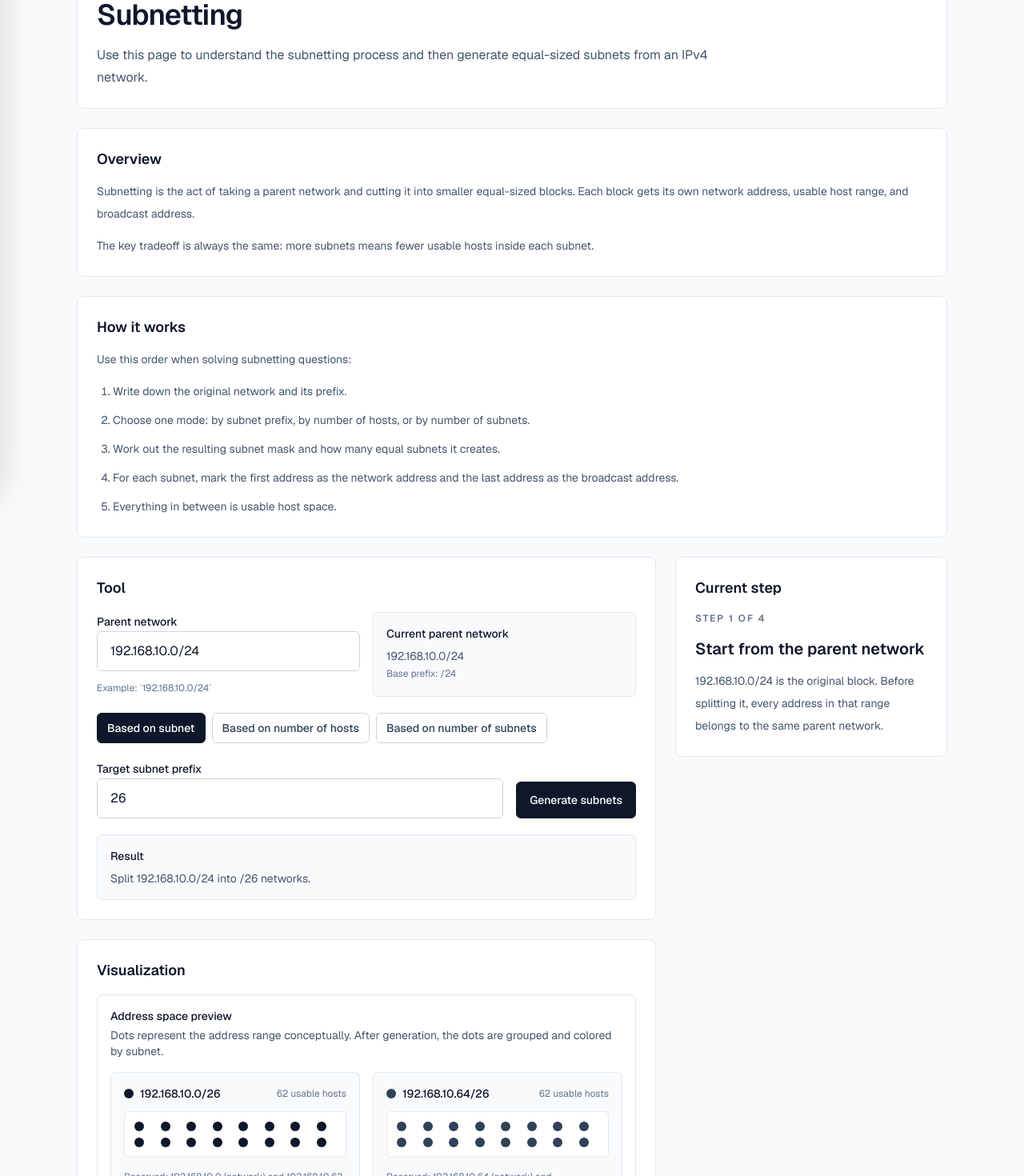
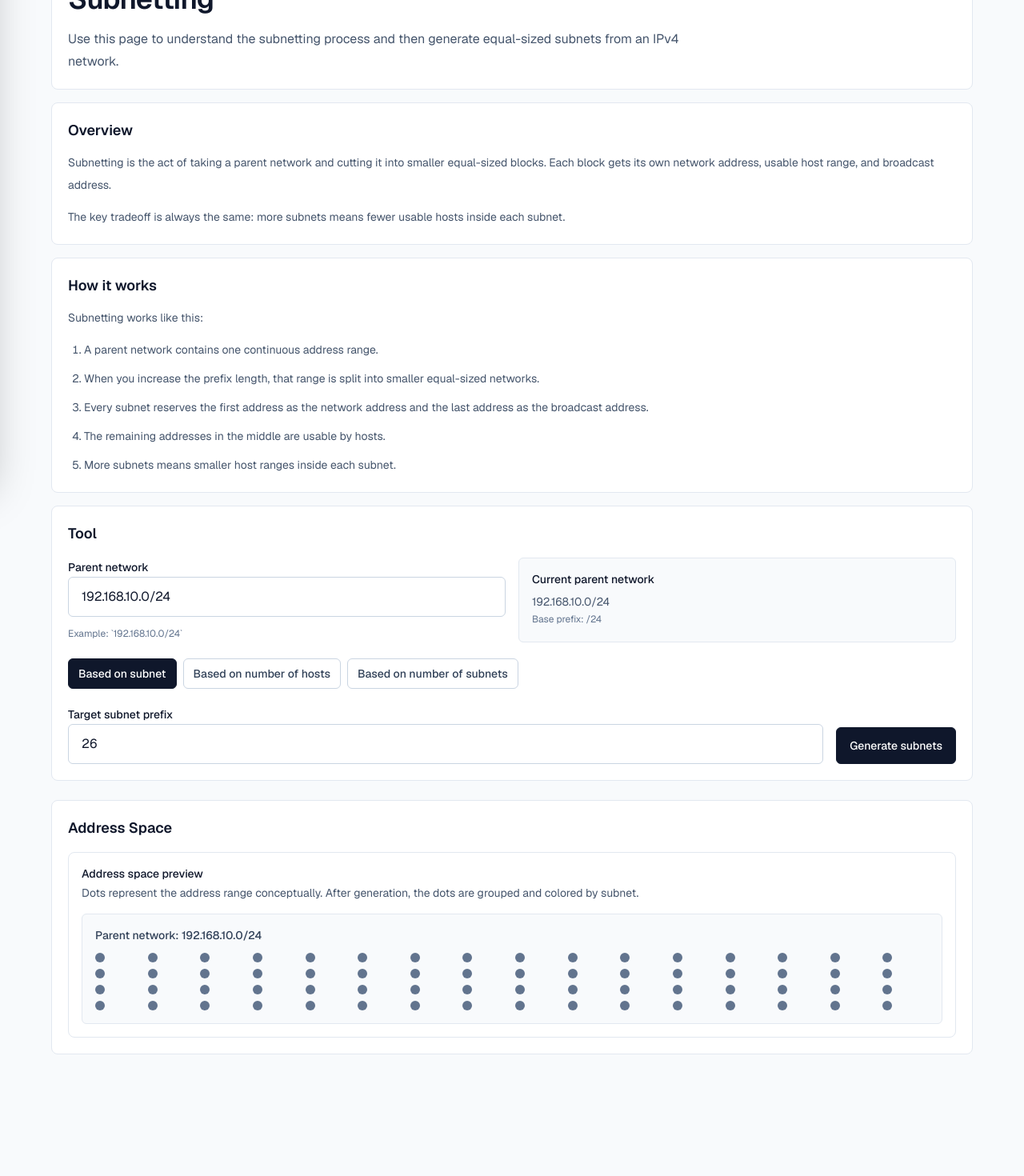
Before and after one commit to kabir325/CS_Tool, a Next.js app: page /topics/subnetting in a window 1280 px wide. Shown: the part 200-1670 px from the top of the page at 80% size. After the commit the page ends 1534 px from the top, so only its background shows below. Built offline with nearby package versions, Linux system fonts and the light colour scheme.

Commit message:
made changes

```diff
--- a/src/components/topic/TopicLayout.tsx
+++ b/src/components/topic/TopicLayout.tsx
@@ -9,11 +9,12 @@ type TopicLayoutProps = {
   introduction: string;
   overview?: React.ReactNode;
   process?: React.ReactNode;
-  controls: React.ReactNode;
-  stepIndicator: React.ReactNode;
-  explanation: React.ReactNode;
+  controls?: React.ReactNode;
+  stepIndicator?: React.ReactNode;
+  explanation?: React.ReactNode;
   visualization: React.ReactNode;
   tools: React.ReactNode;
+  visualizationTitle?: string;
 };
 
 export function TopicLayout({
@@ -27,9 +28,10 @@ export function TopicLayout({
   explanation,
   visualization,
   tools,
+  visualizationTitle = "Visualization",
 }: TopicLayoutProps) {
   return (
-    <main className="mx-auto flex w-full max-w-6xl flex-col gap-6 px-4 py-6 lg:px-8">
+    <main className="mx-auto flex w-full max-w-6xl flex-col gap-4 px-0 py-4">
       <div className="flex flex-wrap items-center justify-between gap-4">
         <Link
           href="/"
@@ -40,7 +42,7 @@ export function TopicLayout({
         </Link>
       </div>
 
-      <section className="rounded-lg border border-slate-200 bg-white p-6">
+      <section className="rounded-lg border border-slate-200 bg-white p-5">
         <div className="max-w-4xl space-y-4">
           <p className="text-xs font-semibold uppercase tracking-[0.18em] text-slate-500">
             {sectionTitle}
@@ -53,46 +55,50 @@ export function TopicLayout({
       </section>
 
       {overview ? (
-        <section className="rounded-lg border border-slate-200 bg-white p-6">
+        <section className="rounded-lg border border-slate-200 bg-white p-5">
           <h2 className="text-lg font-semibold text-slate-900">Overview</h2>
           <div className="mt-3 text-sm leading-7 text-slate-600">{overview}</div>
         </section>
       ) : null}
 
       {process ? (
-        <section className="rounded-lg border border-slate-200 bg-white p-6">
+        <section className="rounded-lg border border-slate-200 bg-white p-5">
           <h2 className="text-lg font-semibold text-slate-900">How it works</h2>
           <div className="mt-3 text-sm leading-7 text-slate-600">{process}</div>
         </section>
       ) : null}
 
-      <div className="grid gap-6 xl:grid-cols-[minmax(0,1.5fr)_340px]">
+      <div className={`grid gap-4 ${explanation ? "xl:grid-cols-[minmax(0,1.5fr)_340px]" : ""}`}>
         <div className="space-y-6">
-          <section className="rounded-lg border border-slate-200 bg-white p-6">
+          <section className="rounded-lg border border-slate-200 bg-white p-5">
             <h2 className="text-lg font-semibold text-slate-900">Tool</h2>
             <div className="mt-4">{tools}</div>
           </section>
 
-          <section className="rounded-lg border border-slate-200 bg-white p-6">
-            <h2 className="text-lg font-semibold text-slate-900">Visualization</h2>
+          <section className="rounded-lg border border-slate-200 bg-white p-5">
+            <h2 className="text-lg font-semibold text-slate-900">{visualizationTitle}</h2>
             <div className="mt-4">{visualization}</div>
           </section>
 
-          <section className="rounded-lg border border-slate-200 bg-white p-6">
+          {controls || stepIndicator ? (
+            <section className="rounded-lg border border-slate-200 bg-white p-5">
               <h2 className="text-lg font-semibold text-slate-900">Controls</h2>
               <div className="mt-4 space-y-4">
                 {controls}
                 {stepIndicator}
               </div>
             </section>
+          ) : null}
         </div>
 
+        {explanation ? (
           <div className="space-y-6 xl:sticky xl:top-20 xl:self-start">
-          <section className="rounded-lg border border-slate-200 bg-white p-6">
+            <section className="rounded-lg border border-slate-200 bg-white p-5">
               <h2 className="text-lg font-semibold text-slate-900">Current step</h2>
               <div className="mt-4">{explanation}</div>
             </section>
           </div>
+        ) : null}
       </div>
     </main>
   );
--- a/src/components/topics/SubnettingExperience.tsx
+++ b/src/components/topics/SubnettingExperience.tsx
@@ -1,12 +1,7 @@
 "use client";
 
-import { motion } from "framer-motion";
 import { useEffect, useMemo, useState } from "react";
-import { AnimationControls } from "@/components/topic/AnimationControls";
-import { ExplanationPanel } from "@/components/topic/ExplanationPanel";
-import { StepIndicator } from "@/components/topic/StepIndicator";
 import { TopicLayout } from "@/components/topic/TopicLayout";
-import { useAnimationTimeline } from "@/hooks/use-animation-timeline";
 import {
   generateEqualSubnets,
   getSubnetDetails,
@@ -14,7 +9,6 @@ import {
   planSubnetPrefixFromHostCount,
   planSubnetPrefixFromSubnetCount,
 } from "@/lib/ipv4";
-import type { TopicStep } from "@/types/topic";
 
 const FALLBACK_NETWORK = "192.168.10.0/24";
 const DOT_PREVIEW_COUNT = 64;
@@ -37,69 +31,19 @@ export function SubnettingExperience() {
   const [desiredSubnets, setDesiredSubnets] = useState(4);
   const [desiredHosts, setDesiredHosts] = useState(62);
   const [appliedTargetPrefix, setAppliedTargetPrefix] = useState(26);
-  const [plannerNote, setPlannerNote] = useState(
-    "Split the network by choosing a target prefix.",
-  );
   const [error, setError] = useState<string | null>(null);
-
-  const steps = useMemo<TopicStep[]>(() => {
-    if (!parsedNetwork) {
-      return [
-        {
-          title: "Enter a valid network",
-          description:
-            "Use CIDR notation such as 192.168.10.0/24 so the tool can normalize the parent network before it generates subnets.",
-        },
-      ];
-    }
-
-    const borrowedBits = appliedTargetPrefix - parsedNetwork.basePrefix;
-    const totalSubnets = 2 ** borrowedBits;
-    const firstSubnet = getSubnetDetails(parsedNetwork.normalizedIp, appliedTargetPrefix);
-
-    return [
-      {
-        title: "Start from the parent network",
-        description: `${parsedNetwork.cidrInput} is the original block. Before splitting it, every address in that range belongs to the same parent network.`,
-      },
-      {
-        title: "Choose the new subnet size",
-        description: `Moving from /${parsedNetwork.basePrefix} to /${appliedTargetPrefix} borrows ${borrowedBits} bit${borrowedBits === 1 ? "" : "s"} from the host portion to create subnet IDs.`,
-      },
-      {
-        title: "Split the address range",
-        description: `That creates ${totalSubnets} equal-sized subnet${totalSubnets === 1 ? "" : "s"}. Every subnet gets the same prefix length and the same number of addresses.`,
-      },
-      {
-        title: "Reserve the edge addresses",
-        description: `Inside each subnet, the network address and the broadcast address are reserved. In the first subnet, usable hosts run from ${firstSubnet.firstHostAddress} to ${firstSubnet.lastHostAddress}.`,
-      },
-    ];
-  }, [appliedTargetPrefix, parsedNetwork]);
-
-  const {
-    currentStep,
-    isPlaying,
-    canGoBack,
-    canGoForward,
-    play,
-    pause,
-    reset,
-    nextStep,
-    previousStep,
-    selectStep,
-  } = useAnimationTimeline({
-    stepCount: steps.length,
-    autoPlayInterval: 2100,
-  });
+  const [hasGenerated, setHasGenerated] = useState(false);
 
   useEffect(() => {
     if (!parsedNetwork) {
+      setHasGenerated(false);
       return;
     }
 
     setTargetPrefixInput((current) => Math.max(current, parsedNetwork.basePrefix));
     setAppliedTargetPrefix((current) => Math.max(current, parsedNetwork.basePrefix));
+    setHasGenerated(false);
+    setError(null);
   }, [parsedNetwork]);
 
   function handleGenerate() {
@@ -115,11 +59,8 @@ export function SubnettingExperience() {
       );
 
       setAppliedTargetPrefix(safePrefix);
-      setPlannerNote(
-        `Split ${parsedNetwork.cidrInput} into /${safePrefix} networks.`,
-      );
       setError(null);
-      reset();
+      setHasGenerated(true);
       return;
     }
 
@@ -138,20 +79,9 @@ export function SubnettingExperience() {
     }
 
     setAppliedTargetPrefix(plan.targetPrefix);
-    setPlannerNote(`${plan.reason} Recommended equal-size subnet: /${plan.targetPrefix}.`);
     setError(null);
-    reset();
+    setHasGenerated(true);
   }
-
-  useEffect(() => {
-    if (!parsedNetwork) {
-      return;
-    }
-
-    handleGenerate();
-    // We only want the initial auto-generation when the parent network changes.
-    // eslint-disable-next-line react-hooks/exhaustive-deps
-  }, [parsedNetwork?.cidrInput]);
 
   if (!parsedNetwork) {
     return (
@@ -168,10 +98,10 @@ export function SubnettingExperience() {
         }
         process={
           <ol className="list-decimal space-y-2 pl-5">
-            <li>Identify the original network and prefix.</li>
-            <li>Choose whether to calculate by subnet prefix, by required hosts, or by required subnets.</li>
-            <li>Generate the new subnet boundaries.</li>
-            <li>Reserve the network and broadcast address in every subnet.</li>
+            <li>Start with one parent network and its prefix length.</li>
+            <li>Borrow bits from the host portion to create smaller networks.</li>
+            <li>Each smaller network gets its own network address, host range, and broadcast address.</li>
+            <li>The first and last addresses in every subnet are reserved.</li>
           </ol>
         }
         tools={
@@ -195,32 +125,7 @@ export function SubnettingExperience() {
             The visualizer appears as soon as the network is valid.
           </div>
         }
-        controls={
-          <AnimationControls
-            isPlaying={isPlaying}
-            canGoBack={canGoBack}
-            canGoForward={canGoForward}
-            onPlay={play}
-            onPause={pause}
-            onReset={reset}
-            onNext={nextStep}
-            onPrevious={previousStep}
-          />
-        }
-        stepIndicator={
-          <StepIndicator
-            steps={steps}
-            currentStep={currentStep}
-            onStepSelect={selectStep}
-          />
-        }
-        explanation={
-          <ExplanationPanel
-            step={steps[currentStep]}
-            currentStep={currentStep}
-            totalSteps={steps.length}
-          />
-        }
+        visualizationTitle="Address Space"
       />
     );
   }
@@ -244,7 +149,6 @@ export function SubnettingExperience() {
     effectivePrefix,
     Math.min(totalSubnets, MAX_TABLE_SUBNETS),
   );
-  const hasGeneratedSplit = totalSubnets > 0;
 
   return (
     <TopicLayout
@@ -263,13 +167,13 @@ export function SubnettingExperience() {
       }
       process={
         <div className="space-y-3">
-          <p>Use this order when solving subnetting questions:</p>
+          <p>Subnetting works like this:</p>
           <ol className="list-decimal space-y-2 pl-5">
-            <li>Write down the original network and its prefix.</li>
-            <li>Choose one mode: by subnet prefix, by number of hosts, or by number of subnets.</li>
-            <li>Work out the resulting subnet mask and how many equal subnets it creates.</li>
-            <li>For each subnet, mark the first address as the network address and the last address as the broadcast address.</li>
-            <li>Everything in between is usable host space.</li>
+            <li>A parent network contains one continuous address range.</li>
+            <li>When you increase the prefix length, that range is split into smaller equal-sized networks.</li>
+            <li>Every subnet reserves the first address as the network address and the last address as the broadcast address.</li>
+            <li>The remaining addresses in the middle are usable by hosts.</li>
+            <li>More subnets means smaller host ranges inside each subnet.</li>
           </ol>
         </div>
       }
@@ -405,13 +309,10 @@ export function SubnettingExperience() {
             </div>
           )}
 
-          <div className="rounded-md border border-slate-200 bg-slate-50 p-4 text-sm text-slate-600">
-            <p className="font-medium text-slate-900">Result</p>
-            <p className="mt-2">{plannerNote}</p>
-            {error ? <p className="mt-2 text-rose-600">{error}</p> : null}
-          </div>
+          {error ? <p className="text-sm text-rose-600">{error}</p> : null}
         </div>
       }
+      visualizationTitle="Address Space"
       visualization={
         <div className="space-y-6">
           <div className="rounded-lg border border-slate-200 p-4">
@@ -420,7 +321,7 @@ export function SubnettingExperience() {
               Dots represent the address range conceptually. After generation, the dots are grouped and colored by subnet.
             </p>
 
-            {!hasGeneratedSplit ? (
+            {!hasGenerated ? (
               <div className="mt-4 rounded-md border border-slate-200 bg-slate-50 p-4">
                 <div className="mb-3 text-sm font-medium text-slate-700">
                   Parent network: {parsedNetwork.cidrInput}
@@ -437,10 +338,8 @@ export function SubnettingExperience() {
             ) : (
               <div className="mt-4 grid gap-4 lg:grid-cols-2">
                 {previewSubnets.map((subnet, index) => (
-                  <motion.div
+                  <div
                     key={subnet.cidr}
-                    initial={{ opacity: 0.5, y: 10 }}
-                    animate={{ opacity: 1, y: 0 }}
                     className="rounded-md border border-slate-200 bg-slate-50 p-4"
                   >
                     <div className="flex items-center justify-between gap-3">
@@ -460,8 +359,7 @@ export function SubnettingExperience() {
                       <div className="grid grid-cols-8 gap-2">
                         {Array.from({ length: dotsPerSubnet }, (_, dotIndex) => {
                           const isReserved =
-                          currentStep >= 3 &&
-                          (dotIndex === 0 || dotIndex === dotsPerSubnet - 1);
+                            dotIndex === 0 || dotIndex === dotsPerSubnet - 1;
 
                           return (
                             <span
@@ -479,18 +377,20 @@ export function SubnettingExperience() {
                     <p className="mt-3 text-xs leading-6 text-slate-500">
                       Reserved: {subnet.networkAddress} (network) and {subnet.broadcastAddress} (broadcast)
                     </p>
-                  </motion.div>
+                  </div>
                 ))}
               </div>
             )}
 
-            {totalSubnets > previewSubnetCount ? (
+            {hasGenerated && totalSubnets > previewSubnetCount ? (
               <p className="mt-4 text-xs text-slate-500">
                 Showing the first {previewSubnetCount} subnet groups out of {totalSubnets.toLocaleString()} total subnets.
               </p>
             ) : null}
           </div>
 
+          {hasGenerated ? (
+            <>
               <div className="grid gap-4 md:grid-cols-2 xl:grid-cols-4">
                 {[
                   { label: "Parent network", value: parsedNetwork.cidrInput },
@@ -550,33 +450,9 @@ export function SubnettingExperience() {
                   </table>
                 </div>
               </div>
+            </>
+          ) : null}
         </div>
-      }
-      controls={
-        <AnimationControls
-          isPlaying={isPlaying}
-          canGoBack={canGoBack}
-          canGoForward={canGoForward}
-          onPlay={play}
-          onPause={pause}
-          onReset={reset}
-          onNext={nextStep}
-          onPrevious={previousStep}
-        />
-      }
-      stepIndicator={
-        <StepIndicator
-          steps={steps}
-          currentStep={currentStep}
-          onStepSelect={selectStep}
-        />
-      }
-      explanation={
-        <ExplanationPanel
-          step={steps[currentStep]}
-          currentStep={currentStep}
-          totalSteps={steps.length}
-        />
       }
     />
   );
```
Lines whose indentation alone changed are shown as unchanged.
